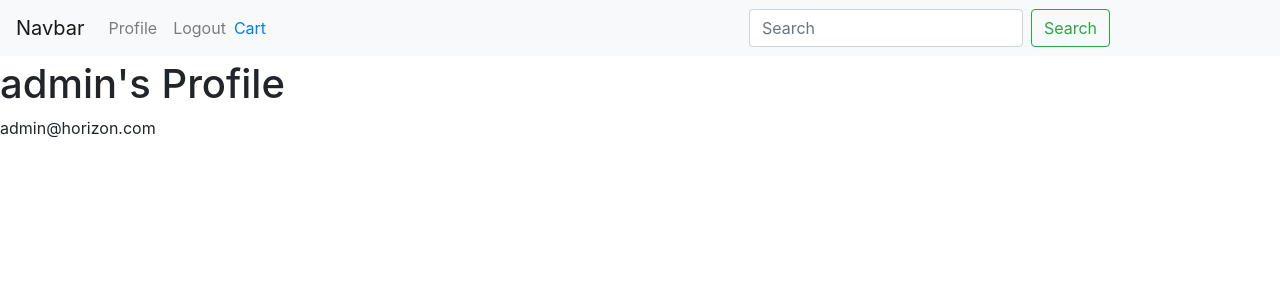
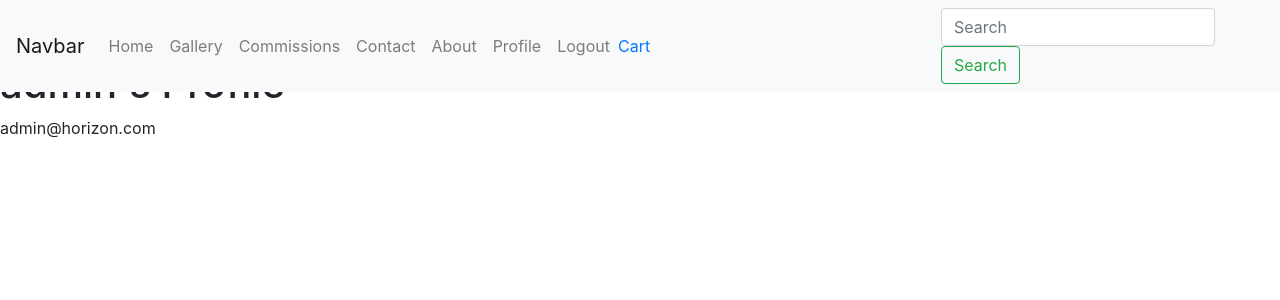
Before and after one commit to stiophan0309/horizon-sah, a Django app: page /accounts/profile/ in a window 1280 px wide. Shown: the top 300 px of the page. Run offline with Django 3.2, Linux system fonts and the light colour scheme; a user stored in the database is signed in; data comes from the database, SQL or seed files in the repository; some libraries are stand-ins or nearby versions.

Commit message:
Added additional links to navbar for other apps

```diff
--- a/templates/base.html
+++ b/templates/base.html
@@ -21,7 +21,12 @@
     <span class="navbar-toggler-icon"></span>
     </button>
     <div class="collapse navbar-collapse" id="navbarNav">
-        <ul class="navbar-nav mr-auto mt-2 mt-lg-0">
+        <ul class="navbar-nav ml-auto">
+        <li class="nav-item"><a class="nav-link" href="#">Home</a></li>
+        <li class="nav-item"><a class="nav-link" href="#">Gallery</a></li>
+        <li class="nav-item"><a class="nav-link" href="#">Commissions</a></li>
+        <li class="nav-item"><a class="nav-link" href="#">Contact</a></li>
+        <li class="nav-item"><a class="nav-link" href="#">About</a></li>
             {% if user.is_authenticated %}
             <li class="nav-item"><a class="nav-link" href="{% url 'profile' %}">Profile</a></li>
             <li class="nav-item"><a class="nav-link" href="{% url 'logout' %}">Logout</a></li>
@@ -30,7 +35,7 @@
             <li class="nav-item"><a class="nav-link" href="{% url 'registration' %}">Register</a></li>
             {% endif %}
         </ul>
-        <form class="form-inline my-2 my-lg-0">
+        <form class="form-inline mx-auto">
             <a href="{% url 'view_cart' %}">
                 <i class="fa fa-shipping-cart"></i>Cart
                 {% if work_count > 0 %}
@@ -38,7 +43,7 @@
                 {% endif %}
             </a>
         </form>
-        <form class="form-inline my-2 my-lg-0" action="{% url 'search' %}" method="get">
+        <form class="form-inline mr-auto" action="{% url 'search' %}" method="get">
             <input class="form-control mr-sm-2" type="text" placeholder="Search" name="q">
             <button class="btn btn-outline-success my-2 my-sm-0" type="submit">Search</button>
         </form>
```
